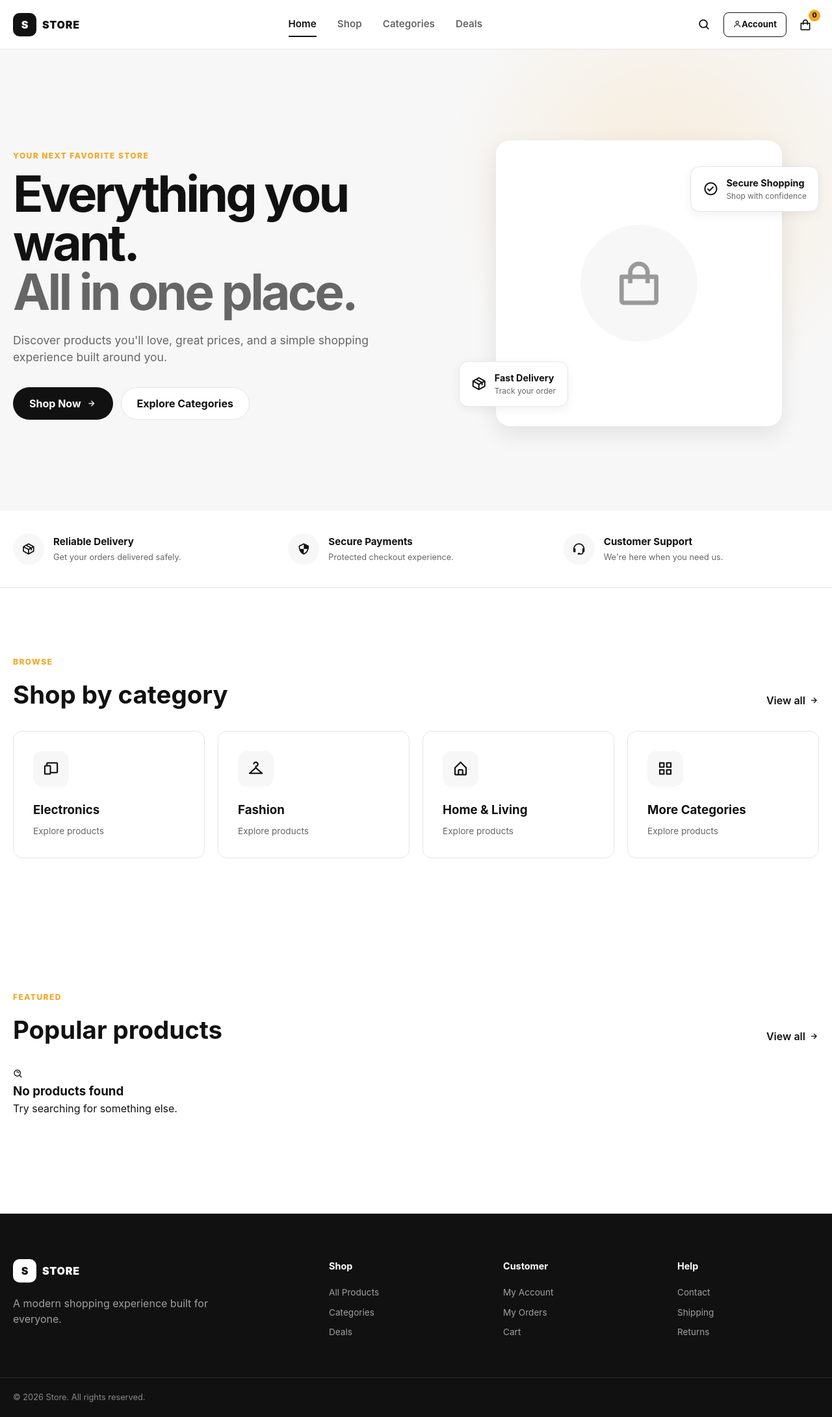
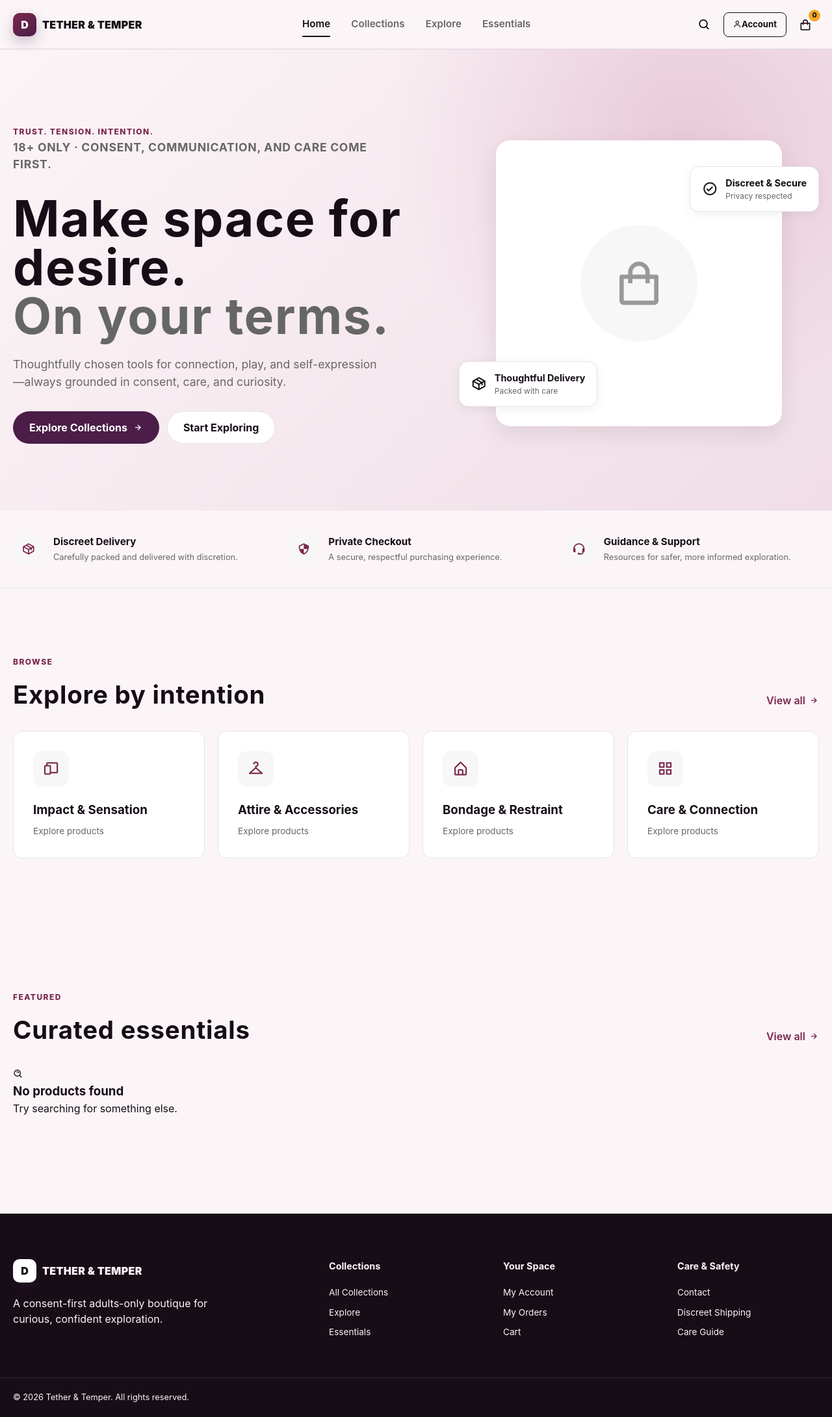
Before and after one commit to OnyiloBenedictAmeh/Bitcoin, a website with bundled scripts: page index.html in a window 1280 px wide. Shown: the whole page at 65% size. Built offline with nearby package versions, Linux system fonts and the light colour scheme; files whose address does not match are found by name.

Commit message:
feat(branding): update all instances of "Store" to "Tether & Temper" across HTML files and add brand theme styles in CSS

```diff
--- a/css/main.css
+++ b/css/main.css
@@ -3006,3 +3006,87 @@ body {
 }
 
 /*# sourceMappingURL=main.css.map */
+
+/* Tether & Temper brand theme */
+:root {
+  --tether-ink: #160d17;
+  --tether-plum: #4b1d48;
+  --tether-wine: #7b274c;
+  --tether-rose: #d69bb7;
+  --tether-ivory: #fbf5f7;
+}
+
+body {
+  background: var(--tether-ivory);
+  color: var(--tether-ink);
+}
+
+.site-header {
+  background: rgba(251, 245, 247, 0.94);
+  border-bottom-color: rgba(75, 29, 72, 0.16);
+}
+
+.logo-mark {
+  background: linear-gradient(145deg, var(--tether-wine), var(--tether-plum));
+  box-shadow: 0 8px 20px rgba(75, 29, 72, 0.25);
+}
+
+.logo-text,
+.hero h1,
+.section-heading h2 {
+  letter-spacing: 0.02em;
+}
+
+.hero {
+  background:
+    radial-gradient(circle at 82% 18%, rgba(214, 155, 183, 0.38), transparent 28rem),
+    linear-gradient(135deg, #fbf5f7 0%, #f0dde7 100%);
+}
+
+.eyebrow,
+.text-link,
+.category-icon,
+.feature-icon {
+  color: var(--tether-wine);
+}
+
+.btn-primary,
+.auth-signup,
+.toggle input:checked + span {
+  background: var(--tether-plum);
+}
+
+.btn-primary:hover,
+.auth-signup:hover {
+  background: var(--tether-wine);
+}
+
+.category-card:hover,
+.product-card:hover,
+.feature:hover {
+  border-color: rgba(123, 39, 76, 0.45);
+  box-shadow: 0 14px 34px rgba(75, 29, 72, 0.12);
+}
+
+.site-footer {
+  background: var(--tether-ink);
+}
+
+.site-footer .logo-text,
+.site-footer h3,
+.site-footer p,
+.site-footer a {
+  color: var(--tether-ivory);
+}
+
+.site-footer a:hover {
+  color: var(--tether-rose);
+}
+.tether-age-note {
+  margin: -10px 0 18px;
+  color: var(--tether-wine);
+  font-size: 0.78rem;
+  font-weight: 700;
+  letter-spacing: 0.04em;
+  text-transform: uppercase;
+}
--- a/index.html
+++ b/index.html
@@ -9,10 +9,10 @@
 
     <meta
         name="description"
-        content="Modern online store"
+        content="Tether &amp; Temper is a consent-first adults-only boutique for exploration and connection."
     >
 
-    <title>Store | Shop Online</title>
+    <title>Tether &amp; Temper | Explore with Trust</title>
 
     <link rel="stylesheet" href="css/main.css">
 
@@ -34,8 +34,8 @@
         <div class="container header-inner">
 
             <a href="index.html" class="logo">
-                <span class="logo-mark">S</span>
-                <span class="logo-text">STORE</span>
+                <span class="logo-mark">D</span>
+                <span class="logo-text">TETHER &amp; TEMPER</span>
             </a>
 
             <nav class="main-nav" id="mainNav">
@@ -45,15 +45,15 @@
                 </a>
 
                 <a href="shop.html" class="nav-link">
-                    Shop
+                    Collections
                 </a>
 
                 <a href="#categories" class="nav-link">
-                    Categories
+                    Explore
                 </a>
 
                 <a href="#deals" class="nav-link">
-                    Deals
+                    Essentials
                 </a>
 
             </nav>
@@ -122,18 +122,20 @@
                 <div class="hero-content">
 
                     <span class="eyebrow">
-                        YOUR NEXT FAVORITE STORE
+                        TRUST. TENSION. INTENTION.
                     </span>
 
+                    <p class="tether-age-note">18+ only &middot; Consent, communication, and care come first.</p>
+
                     <h1>
-                        Everything you want.
-                        <span>All in one place.</span>
+                        Make space for desire.
+                        <span>On your terms.</span>
                     </h1>
 
                     <p>
-                        Discover products you'll love,
-                        great prices, and a simple shopping
-                        experience built around you.
+                        Thoughtfully chosen tools for connection, play,
+                        and self-expression&mdash;always grounded in consent,
+                        care, and curiosity.
                     </p>
 
                     <div class="hero-actions">
@@ -142,7 +144,7 @@
                             href="shop.html"
                             class="btn btn-primary"
                         >
-                            Shop Now
+                            Explore Collections
                             <i class='bx bx-right-arrow-alt'></i>
                         </a>
 
@@ -150,7 +152,7 @@
                             href="#categories"
                             class="btn btn-secondary"
                         >
-                            Explore Categories
+                            Start Exploring
                         </a>
 
                     </div>
@@ -168,16 +170,16 @@
                     <div class="floating-card floating-card-top">
                         <i class='bx bx-check-circle'></i>
                         <div>
-                            <strong>Secure Shopping</strong>
-                            <small>Shop with confidence</small>
+                            <strong>Discreet & Secure</strong>
+                            <small>Privacy respected</small>
                         </div>
                     </div>
 
                     <div class="floating-card floating-card-bottom">
                         <i class='bx bx-package'></i>
                         <div>
-                            <strong>Fast Delivery</strong>
-                            <small>Track your order</small>
+                            <strong>Thoughtful Delivery</strong>
+                            <small>Packed with care</small>
                         </div>
                     </div>
 
@@ -202,8 +204,8 @@
                     </div>
 
                     <div>
-                        <h3>Reliable Delivery</h3>
-                        <p>Get your orders delivered safely.</p>
+                        <h3>Discreet Delivery</h3>
+                        <p>Carefully packed and delivered with discretion.</p>
                     </div>
                 </div>
 
@@ -213,8 +215,8 @@
                     </div>
 
                     <div>
-                        <h3>Secure Payments</h3>
-                        <p>Protected checkout experience.</p>
+                        <h3>Private Checkout</h3>
+                        <p>A secure, respectful purchasing experience.</p>
                     </div>
                 </div>
 
@@ -224,8 +226,8 @@
                     </div>
 
                     <div>
-                        <h3>Customer Support</h3>
-                        <p>We're here when you need us.</p>
+                        <h3>Guidance & Support</h3>
+                        <p>Resources for safer, more informed exploration.</p>
                     </div>
                 </div>
 
@@ -252,7 +254,7 @@
                             BROWSE
                         </span>
 
-                        <h2>Shop by category</h2>
+                        <h2>Explore by intention</h2>
                     </div>
 
                     <a href="shop.html" class="text-link">
@@ -269,7 +271,7 @@
                             <i class='bx bx-devices'></i>
                         </div>
 
-                        <h3>Electronics</h3>
+                        <h3>Impact & Sensation</h3>
                         <span>Explore products</span>
                     </a>
 
@@ -278,7 +280,7 @@
                             <i class='bx bx-closet'></i>
                         </div>
 
-                        <h3>Fashion</h3>
+                        <h3>Attire & Accessories</h3>
                         <span>Explore products</span>
                     </a>
 
@@ -287,7 +289,7 @@
                             <i class='bx bx-home-alt'></i>
                         </div>
 
-                        <h3>Home & Living</h3>
+                        <h3>Bondage & Restraint</h3>
                         <span>Explore products</span>
                     </a>
 
@@ -296,7 +298,7 @@
                             <i class='bx bx-grid-alt'></i>
                         </div>
 
-                        <h3>More Categories</h3>
+                        <h3>Care & Connection</h3>
                         <span>Explore products</span>
                     </a>
 
@@ -322,7 +324,7 @@
                             FEATURED
                         </span>
 
-                        <h2>Popular products</h2>
+                        <h2>Curated essentials</h2>
                     </div>
 
                     <a href="shop.html" class="text-link">
@@ -357,30 +359,30 @@
             <div class="footer-brand">
 
                 <a href="index.html" class="logo">
-                    <span class="logo-mark">S</span>
-                    <span class="logo-text">STORE</span>
+                    <span class="logo-mark">D</span>
+                    <span class="logo-text">TETHER &amp; TEMPER</span>
                 </a>
 
                 <p>
-                    A modern shopping experience
-                    built for everyone.
+                    A consent-first adults-only boutique
+                    for curious, confident exploration.
                 </p>
 
             </div>
 
             <div class="footer-column">
 
-                <h3>Shop</h3>
+                <h3>Collections</h3>
 
-                <a href="shop.html">All Products</a>
-                <a href="#categories">Categories</a>
-                <a href="#deals">Deals</a>
+                <a href="shop.html">All Collections</a>
+                <a href="#categories">Explore</a>
+                <a href="#deals">Essentials</a>
 
             </div>
 
             <div class="footer-column">
 
-                <h3>Customer</h3>
+                <h3>Your Space</h3>
 
                 <a href="account.html">My Account</a>
                 <a href="orders.html">My Orders</a>
@@ -390,11 +392,11 @@
 
             <div class="footer-column">
 
-                <h3>Help</h3>
+                <h3>Care & Safety</h3>
 
                 <a href="#">Contact</a>
-                <a href="#">Shipping</a>
-                <a href="#">Returns</a>
+                <a href="#">Discreet Shipping</a>
+                <a href="#">Care Guide</a>
 
             </div>
 
@@ -407,7 +409,7 @@
                 <p>
                     &copy;
                     <span id="currentYear"></span>
-                    Store. All rights reserved.
+                    Tether &amp; Temper. All rights reserved.
                 </p>
 
             </div>
```
Also changed, not shown: account.html (+5 -5 lines), bitcoin-payment.html (+3 -3 lines), card-payment.html (+3 -3 lines), cart.html (+6 -6 lines), checkout.html (+3 -3 lines), customer-auth.html (+2 -2 lines), order.html (+4 -4 lines), orders.html (+4 -4 lines), product.html (+6 -6 lines), shop.html (+7 -7 lines).
